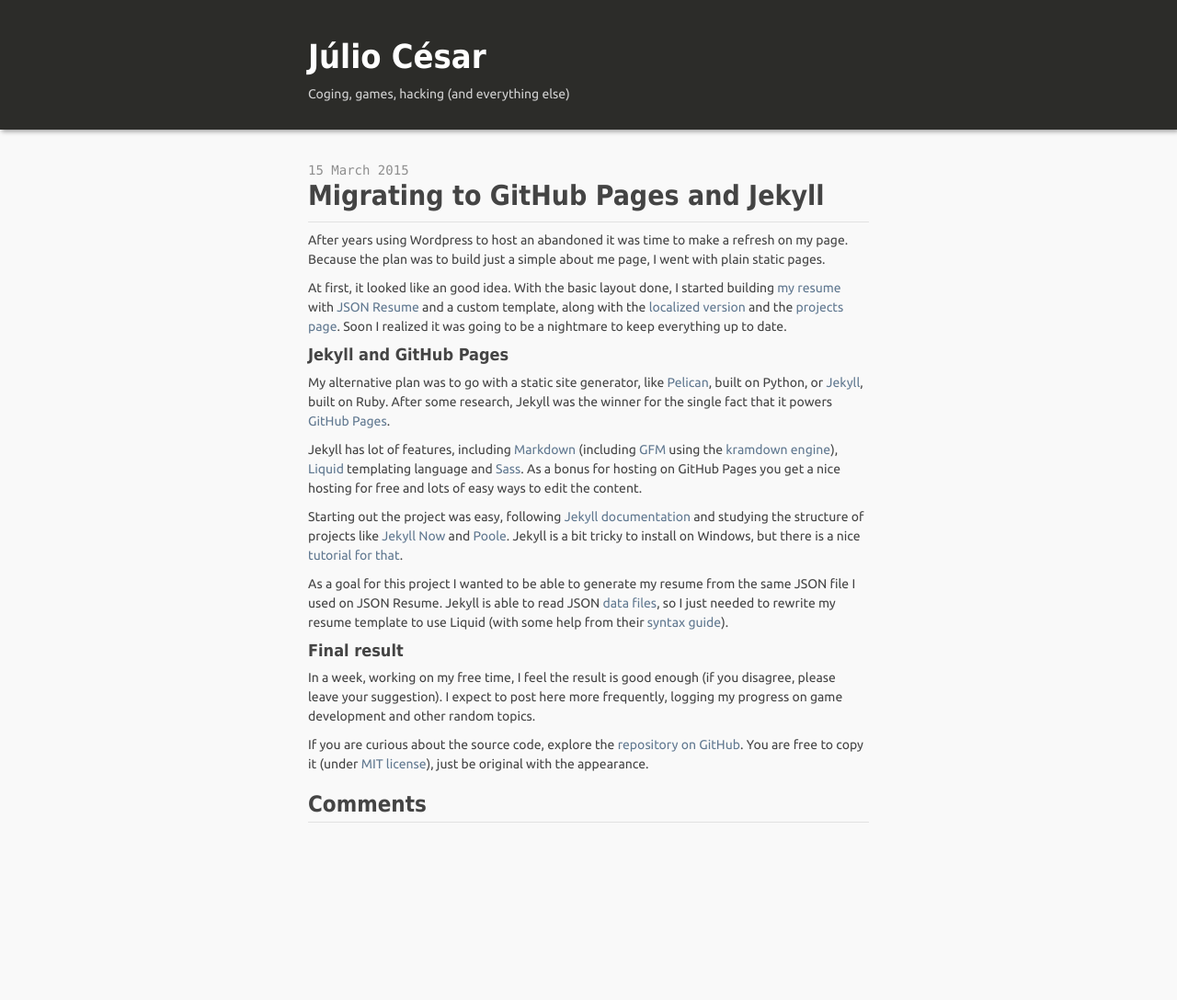
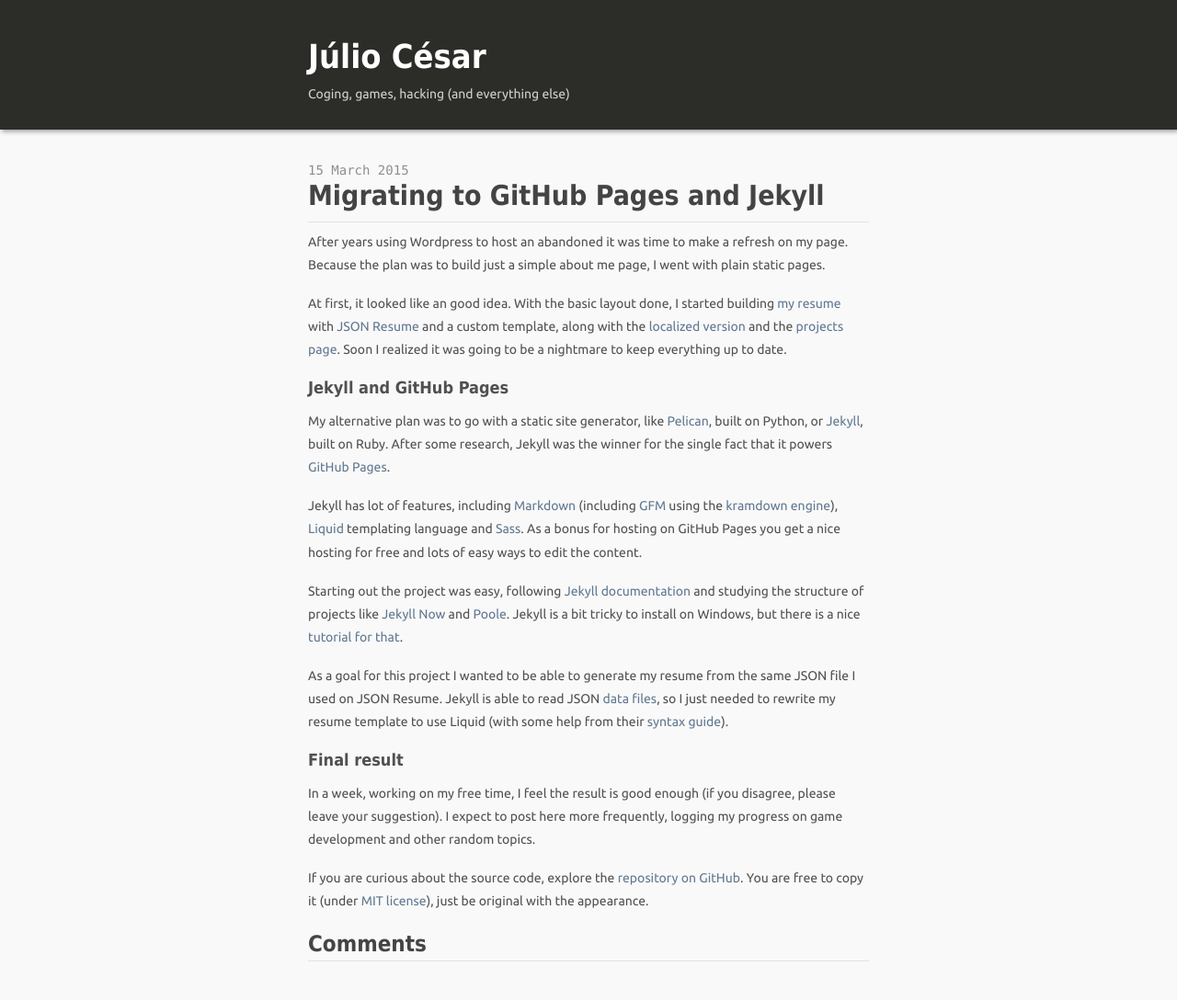
Before and after one commit to JulioC/julioc.github.io, a Jekyll site: the page built from _posts/2015-03-15-migration.md, in a window 1280 px wide. Shown: the whole page at 92% size. Built offline with Jekyll 4.4.1, drawn with Linux system fonts in a browser that asks for light colours; nearby versions of some CDN libraries; comment, search, counter and statistics services are not loaded; before the commit the page ends 937 px from its top, so only the background shows below that.

Commit message:
Improving readablity

```diff
--- a/_layouts/post.html
+++ b/_layouts/post.html
@@ -15,7 +15,9 @@
       <span class="date">{{ page.date | date: "%d %B %Y" }}</span>
       <h2><a href="{{ page.url }}">{{ page.title }}</a></h2>
     </div>
-    {{ content }}
+    <div class="content">
+      {{ content }}
+    </div>
   </div>
   {% include disqus.html %}
 </div>
--- a/style.scss
+++ b/style.scss
@@ -206,6 +206,19 @@
       color: #8e8e8e;
     }
   }
+
+  .content {
+    color: #505050;
+
+    h4, h5, h6 {
+        margin: 1em 0 0.8em;
+    }
+
+    p {
+      margin-bottom: 1.2em;
+      line-height: 1.8em;
+    }
+  }
 }
 
 // Resume style
```
